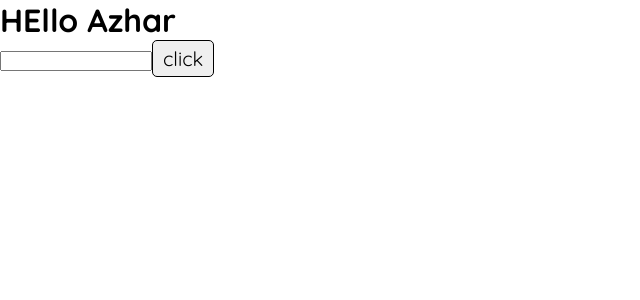
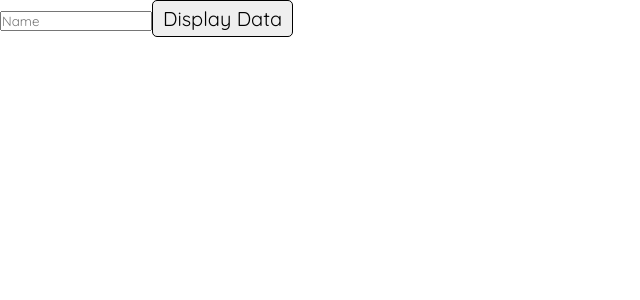
Before and after one commit to azharsiddiqui1234/Angular_From_Start_Tut, an Angular app: page / in a window 1280 px wide. Shown: the top 300 px of the page, without its empty margins (0-640 px from the left). Built offline with nearby package versions, Linux system fonts and the light colour scheme.

Commit message:
Angular Display Data

```diff
--- a/src/app/app.component.html
+++ b/src/app/app.component.html
@@ -1,3 +1,4 @@
-<h1>HEllo Azhar</h1>
-<input type="text" #inpval/>
-<button (click)="getdata(inpval)">click</button>
+<h1>{{newdata}}</h1>
+<input  type="text" #box placeholder="Name" />
+
+<button (click)="DisplayData(box.placeholder)" >Display Data</button>
--- a/src/app/app.component.ts
+++ b/src/app/app.component.ts
@@ -7,9 +7,9 @@ import { Component } from '@angular/core';
 })
 export class AppComponent {
   title = 'my-app';
-
-  getdata(val:any){
+  newdata:string = "";
+  DisplayData(val:string){
     console.log(val);
-
+    this.newdata= val
   }
 }
--- a/src/styles.css
+++ b/src/styles.css
@@ -6,3 +6,8 @@
     box-sizing: border-box;
     font-family: 'Quicksand', sans-serif;
 }
+
+body{
+    height: 100vh;
+    width: 100%;
+}
```
